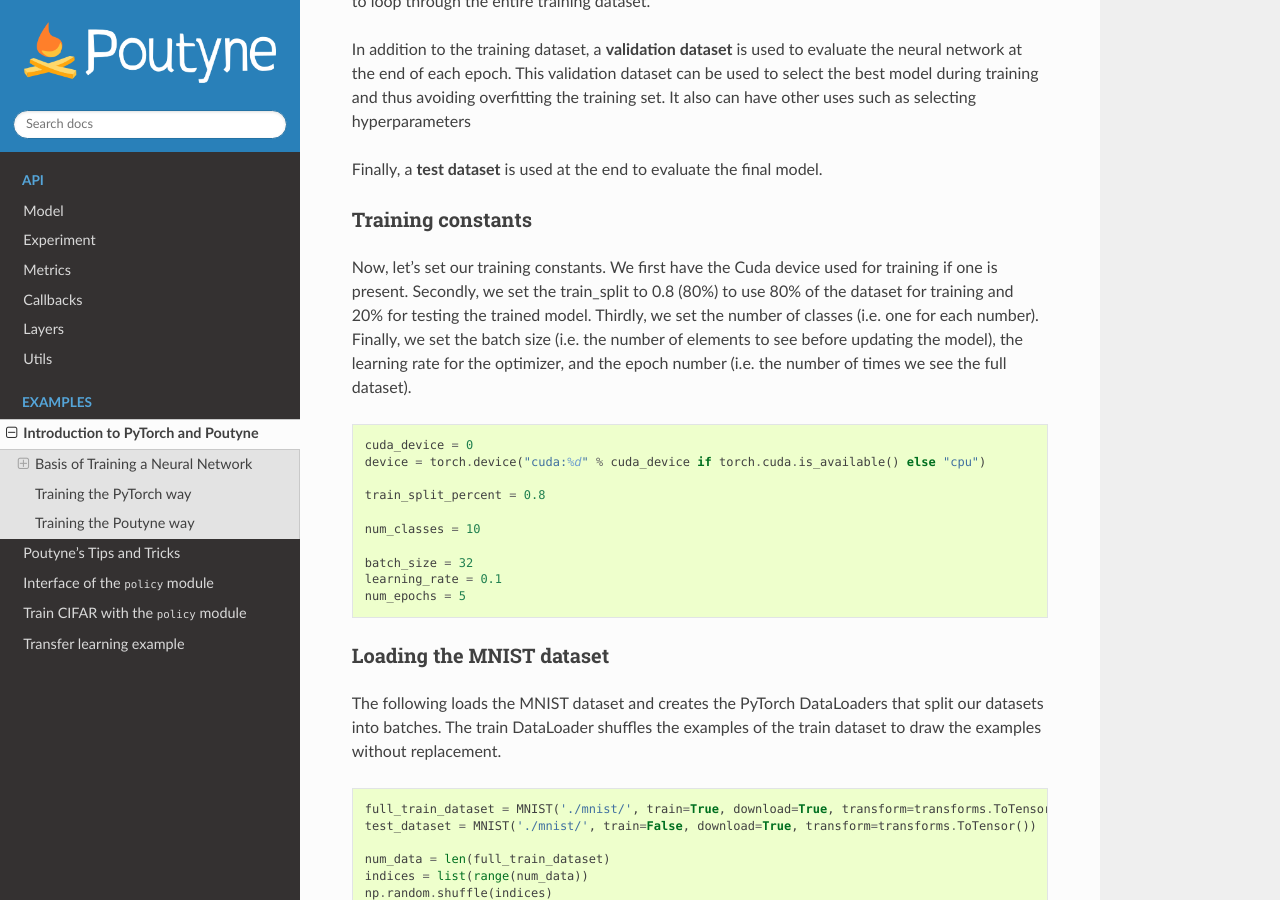
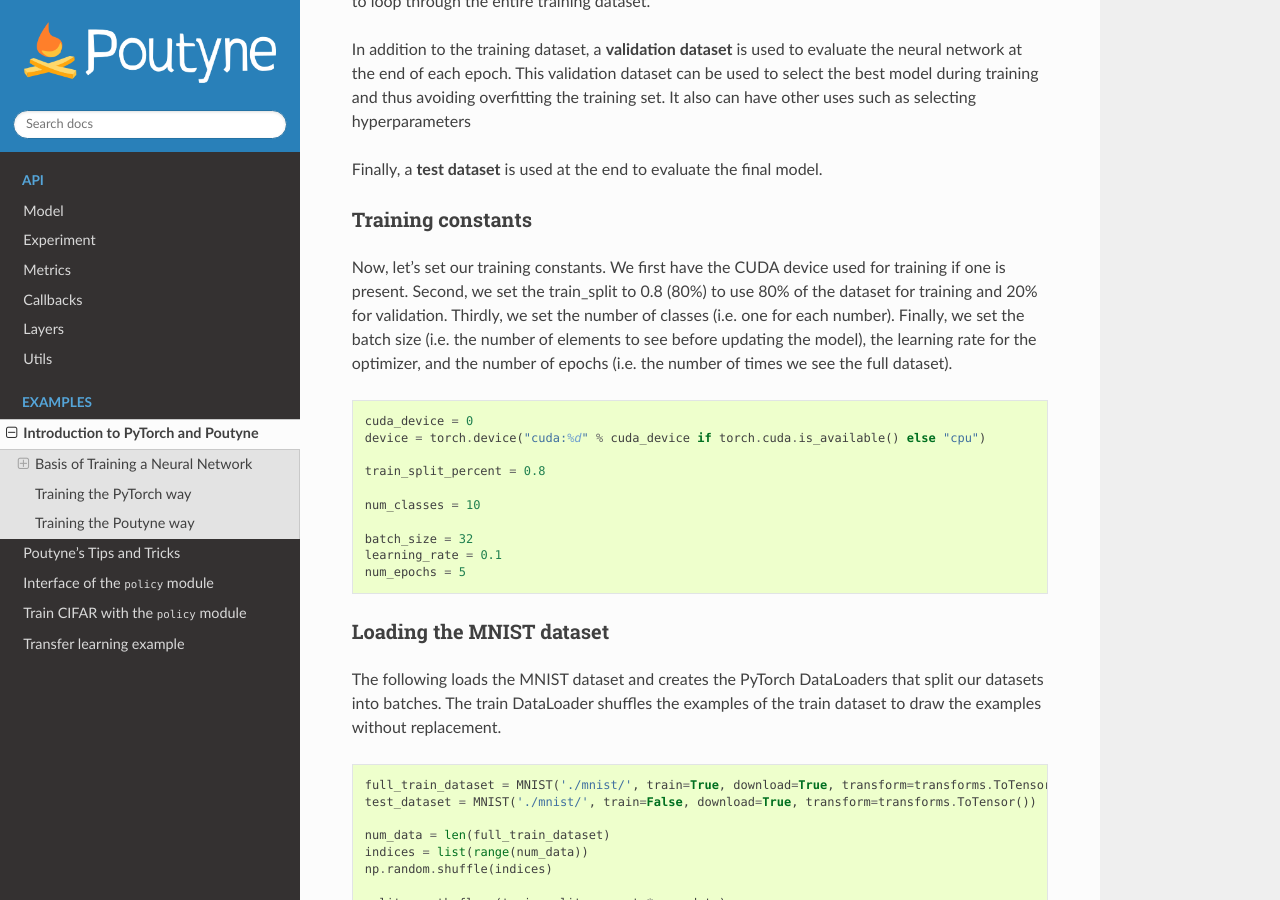
Before and after one commit to GRAAL-Research/poutyne, a Sphinx documentation site: the page built from docs/source/examples/introduction.rst, in a window 1280 px wide and 900 px high, scrolled down 1000 px. Built offline with Sphinx 7.4.7 and the Read the Docs theme 2.0.0, drawn with Linux system fonts in a browser that asks for light colours; the version number could not be read and is left out.

Commit message:
Update docs/source/examples/introduction.rst
Co-authored-by: Frédérik Paradis <fredy_14@live.fr>

```diff
--- a/docs/source/examples/introduction.rst
+++ b/docs/source/examples/introduction.rst
@@ -46,7 +46,7 @@
 
 Training constants
 ------------------
-Now, let's set our training constants. We first have the Cuda device used for training if one is present. Secondly, we set the train_split to 0.8 (80%) to use 80% of the dataset for training and 20% for testing the trained model. Thirdly, we set the number of classes (i.e. one for each number). Finally, we set the batch size (i.e. the number of elements to see before updating the model), the learning rate for the optimizer, and the epoch number (i.e. the number of times we see the full dataset).
+Now, let's set our training constants. We first have the CUDA device used for training if one is present. Second, we set the train_split to 0.8 (80%) to use 80% of the dataset for training and 20% for validation. Thirdly, we set the number of classes (i.e. one for each number). Finally, we set the batch size (i.e. the number of elements to see before updating the model), the learning rate for the optimizer, and the number of epochs (i.e. the number of times we see the full dataset).
 
 .. code-block:: python
 
```
